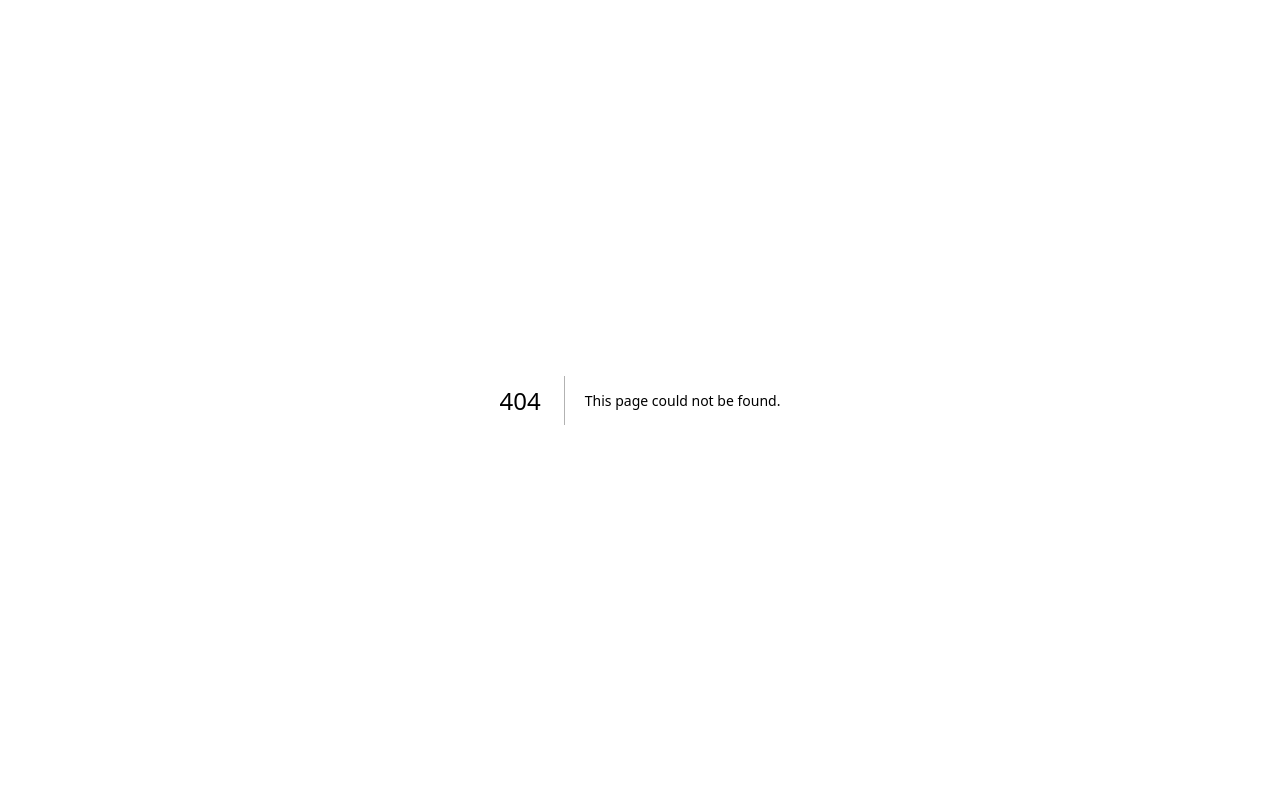
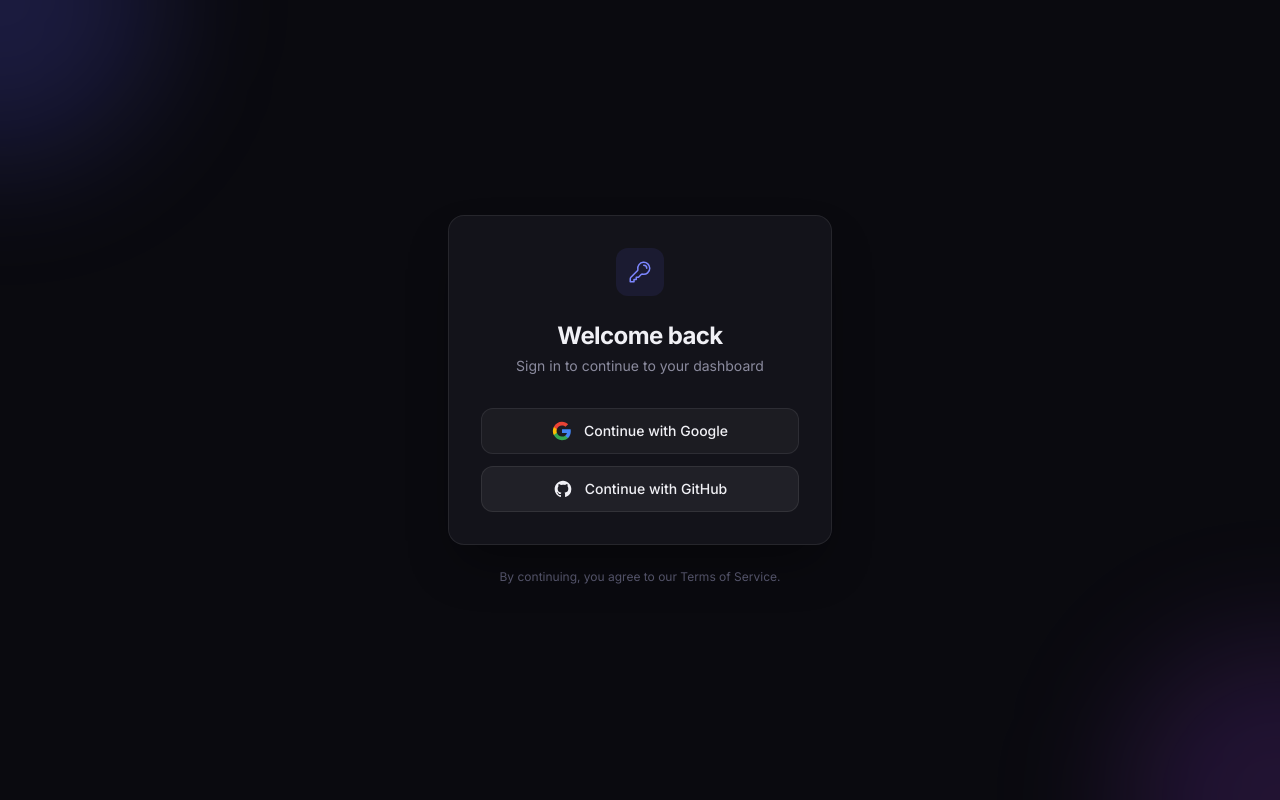
Before and after one commit to Chu29/auth-with-firebase, a Next.js app: page /login in a window 1280 px wide. Before the commit this address had no page. Built offline with nearby package versions, Linux system fonts and the light colour scheme; no server answers.

Commit message:
feat: add LoginPage component for user authentication

```diff
--- /dev/null
+++ b/app/login/page.tsx
@@ -0,0 +1,97 @@
+"use client";
+import { useAuth } from "@/hooks/useAuth";
+
+export default function LoginPage() {
+  const { signInWithProvider, loading, error } = useAuth();
+
+  return (
+    <main className="min-h-screen flex items-center justify-center px-4 py-10 relative overflow-hidden">
+      {/* Background gradient orbs */}
+      <div className="pointer-events-none absolute inset-0">
+        <div className="absolute -top-40 -left-40 h-80 w-80 rounded-full bg-indigo-500/20 blur-3xl" />
+        <div className="absolute -bottom-40 -right-40 h-80 w-80 rounded-full bg-purple-500/15 blur-3xl" />
+      </div>
+
+      <div className="relative w-full max-w-sm">
+        {/* Card */}
+        <div className="rounded-2xl border border-border-subtle bg-surface-raised p-8 shadow-2xl shadow-black/40 backdrop-blur-sm">
+          {/* Logo / brand mark */}
+          <div className="mx-auto mb-6 flex h-12 w-12 items-center justify-center rounded-xl bg-indigo-500/10">
+            <svg
+              className="h-6 w-6 text-indigo-400"
+              fill="none"
+              viewBox="0 0 24 24"
+              strokeWidth={1.5}
+              stroke="currentColor"
+            >
+              <path
+                strokeLinecap="round"
+                strokeLinejoin="round"
+                d="M15.75 5.25a3 3 0 0 1 3 3m3 0a6 6 0 0 1-7.029 5.912c-.563-.097-1.159.026-1.563.43L10.5 17.25H8.25v2.25H6v2.25H2.25v-2.818c0-.597.237-1.17.659-1.591l6.499-6.499c.404-.404.527-1 .43-1.563A6 6 0 1 1 21.75 8.25Z"
+              />
+            </svg>
+          </div>
+
+          <h1 className="text-center text-2xl font-bold tracking-tight text-text-primary">
+            Welcome back
+          </h1>
+          <p className="mt-1 text-center text-sm text-text-secondary">
+            Sign in to continue to your dashboard
+          </p>
+
+          {error && (
+            <div className="mt-5 rounded-lg border border-red-500/20 bg-red-500/10 px-4 py-3">
+              <p className="text-sm text-red-400">{error}</p>
+            </div>
+          )}
+
+          <div className="mt-8 space-y-3">
+            {/* Google */}
+            <button
+              onClick={() => signInWithProvider("google")}
+              disabled={loading}
+              className="group relative flex w-full items-center justify-center gap-3 rounded-xl border border-border-subtle bg-surface-overlay px-4 py-3 text-sm font-medium text-text-primary transition-all hover:border-indigo-500/30 hover:bg-white/6 disabled:pointer-events-none disabled:opacity-40"
+            >
+              <svg className="h-5 w-5" viewBox="0 0 24 24">
+                <path
+                  fill="#4285F4"
+                  d="M22.56 12.25c0-.78-.07-1.53-.2-2.25H12v4.26h5.92c-.26 1.37-1.04 2.53-2.21 3.31v2.77h3.57c2.08-1.92 3.28-4.74 3.28-8.09z"
+                />
+                <path
+                  fill="#34A853"
+                  d="M12 23c2.97 0 5.46-.98 7.28-2.66l-3.57-2.77c-.98.66-2.23 1.06-3.71 1.06-2.86 0-5.29-1.93-6.16-4.53H2.18v2.84C3.99 20.53 7.7 23 12 23z"
+                />
+                <path
+                  fill="#FBBC05"
+                  d="M5.84 14.09c-.22-.66-.35-1.36-.35-2.09s.13-1.43.35-2.09V7.07H2.18C1.43 8.55 1 10.22 1 12s.43 3.45 1.18 4.93l3.66-2.84z"
+                />
+                <path
+                  fill="#EA4335"
+                  d="M12 5.38c1.62 0 3.06.56 4.21 1.64l3.15-3.15C17.45 2.09 14.97 1 12 1 7.7 1 3.99 3.47 2.18 7.07l3.66 2.84c.87-2.6 3.3-4.53 6.16-4.53z"
+                />
+              </svg>
+              {loading ? "Signing in\u2026" : "Continue with Google"}
+            </button>
+
+            {/* GitHub */}
+            <button
+              onClick={() => signInWithProvider("github")}
+              disabled={loading}
+              className="group relative flex w-full items-center justify-center gap-3 rounded-xl border border-border-subtle bg-white/6 px-4 py-3 text-sm font-medium text-text-primary transition-all hover:border-indigo-500/30 hover:bg-white/9 disabled:pointer-events-none disabled:opacity-40"
+            >
+              <svg className="h-5 w-5" fill="currentColor" viewBox="0 0 24 24">
+                <path d="M12 2C6.477 2 2 6.484 2 12.017c0 4.425 2.865 8.18 6.839 9.504.5.092.682-.217.682-.483 0-.237-.008-.868-.013-1.703-2.782.605-3.369-1.343-3.369-1.343-.454-1.158-1.11-1.466-1.11-1.466-.908-.62.069-.608.069-.608 1.003.07 1.531 1.032 1.531 1.032.892 1.53 2.341 1.088 2.91.832.092-.647.35-1.088.636-1.338-2.22-.253-4.555-1.113-4.555-4.951 0-1.093.39-1.988 1.029-2.688-.103-.253-.446-1.272.098-2.65 0 0 .84-.27 2.75 1.026A9.564 9.564 0 0112 6.844c.85.004 1.705.115 2.504.337 1.909-1.296 2.747-1.027 2.747-1.027.546 1.379.202 2.398.1 2.651.64.7 1.028 1.595 1.028 2.688 0 3.848-2.339 4.695-4.566 4.943.359.309.678.92.678 1.855 0 1.338-.012 2.419-.012 2.747 0 .268.18.58.688.482A10.019 10.019 0 0022 12.017C22 6.484 17.522 2 12 2z" />
+              </svg>
+              {loading ? "Signing in\u2026" : "Continue with GitHub"}
+            </button>
+          </div>
+        </div>
+
+        {/* Footer */}
+        <p className="mt-6 text-center text-xs text-text-muted">
+          By continuing, you agree to our Terms of Service.
+        </p>
+      </div>
+    </main>
+  );
+}
```
